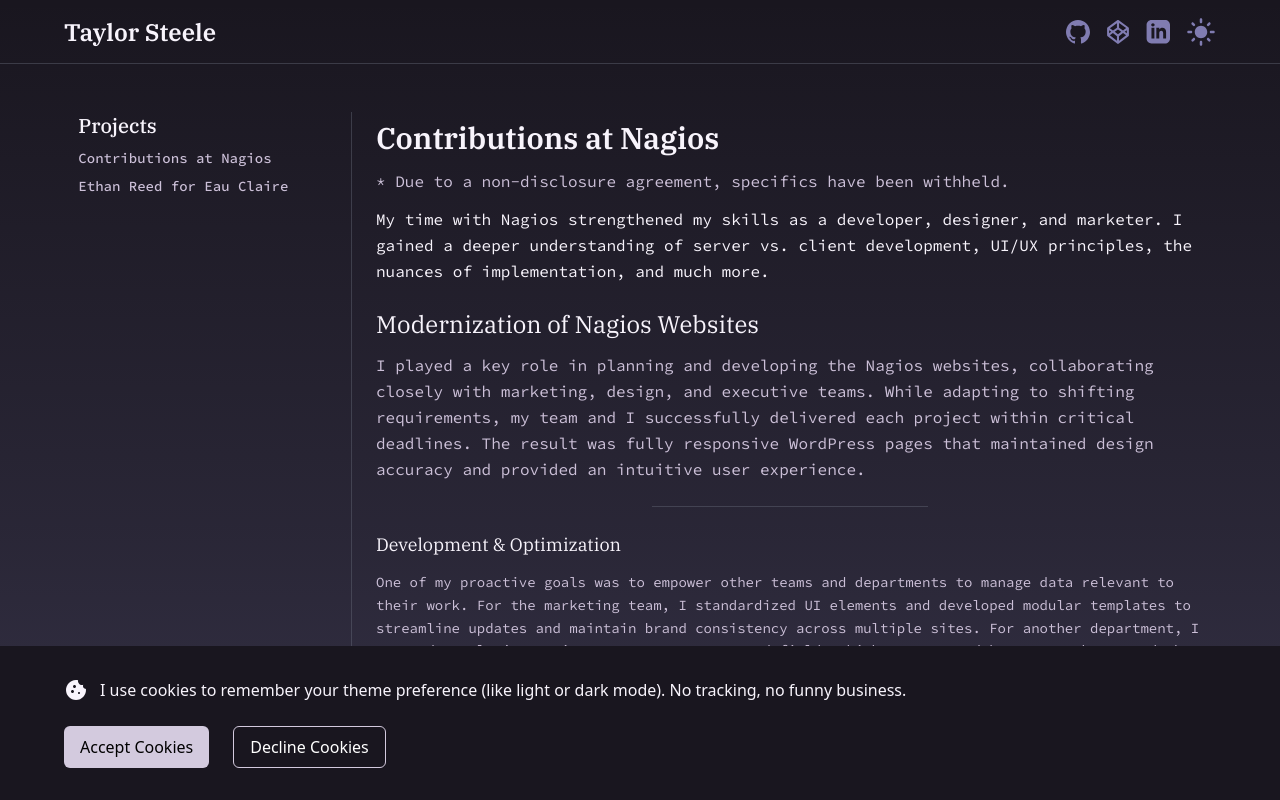
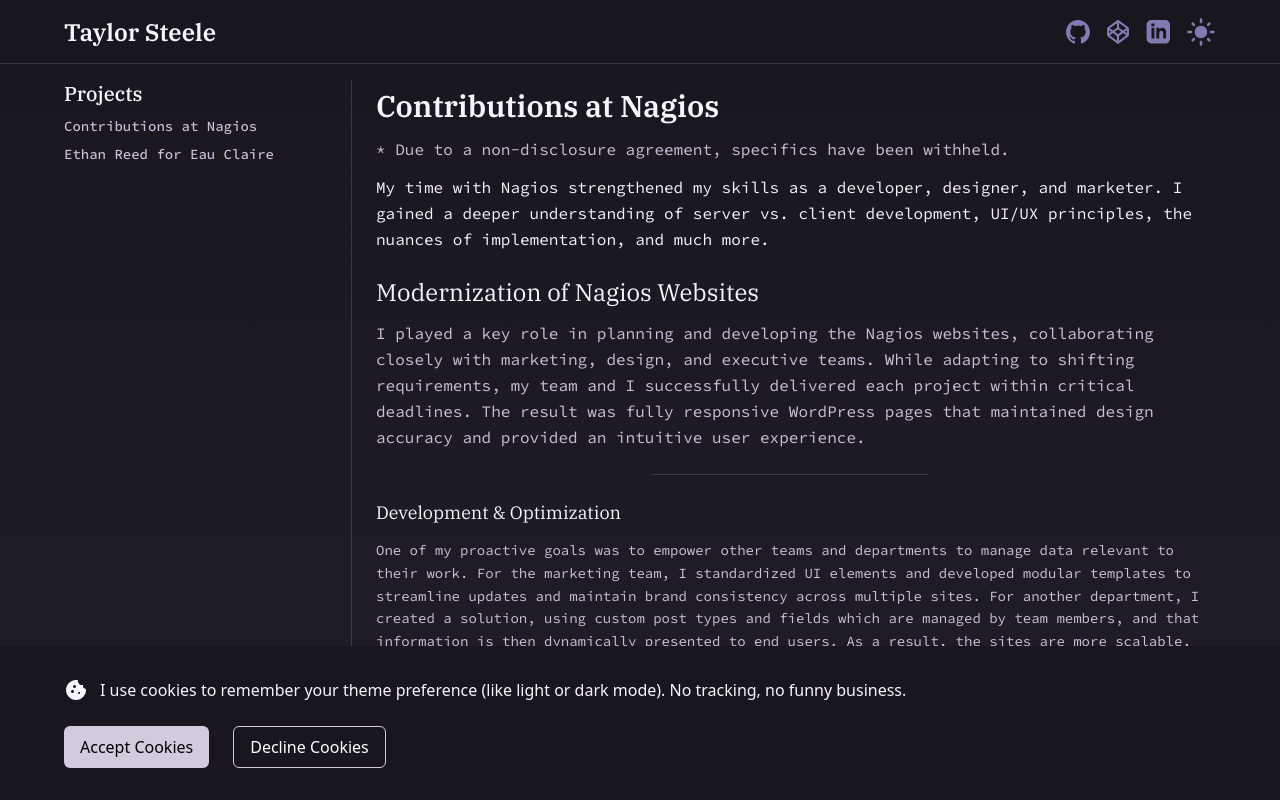
Before and after one commit to MashedTaytors/Steele-site, a Next.js app: page /projects/contributions-at-nagios in a window 1280 px wide. Shown: the top 800 px of the page. Built offline with nearby package versions, Linux system fonts and the light colour scheme; no server answers.

Commit message:
add blur bg to header and modify layout to prevent breaking

```diff
--- a/src/app/projects/layout.tsx
+++ b/src/app/projects/layout.tsx
@@ -9,11 +9,11 @@
 export default async function ProjectsLayout({ children }: { children: React.ReactNode }) {
 
   return (
-    <main className="flex flex-col items-center overflow-hidden h-screen">
+    <main className="flex flex-col items-center min-h-[calc(100vh-4rem)]">
       <Header />
-      <div className="flex flex-col items-center md:w-content md:flex-row md:justify-between">
+      <div className="flex flex-col items-start w-content md:flex-row md:justify-between">
         <ProjectsSidebar />
-        <div className="w-content ml-0 mt-8 pt-6 pr-3 h pb-48 h-screen overflow-y-scroll md:pl-6 md:mt-8 md:w-2/3 lg:w-3/4 ">
+        <div className="mt-24 pt-6 pr-3 pb-48 md:pl-6 md:mt-16 md:w-2/3 lg:w-3/4">
           {children}
         </div>
       </div>
--- a/src/components/Header.tsx
+++ b/src/components/Header.tsx
@@ -5,7 +5,7 @@
 
 const Header = () => {
     return (
-        <header className="flex flex-row justify-center w-full max-h-16 sticky top-0 z-50 ">
+        <header className="flex flex-row justify-center w-full h-16 fixed top-0 z-50 backdrop-blur-md">
             <div className="flex flex-row justify-center  w-full border-b border-gray-500 border-opacity-40">
                 {/* left header */}
             <div className="flex flex-row justify-between items-center w-content">
--- a/src/components/ProjectsSidebar.tsx
+++ b/src/components/ProjectsSidebar.tsx
@@ -23,7 +23,7 @@
     const pathname = usePathname();
 
     return (
-        <div className="flex flex-col w-full justify-center items-center sticky top-20 border-gray-500 border-opacity-40  h-32 border-b md:w-1/3 md:min-h-[calc(100vh-4rem)] md:border-r md:border-b-0 lg:w-1/4">
+        <div className="flex flex-col w-full justify-start items-start sticky top-20 border-gray-500 border-opacity-40  min-h-[calc(100vh-4rem)] border-b md:w-1/3 md:min-h-[calc(100vh-5rem)] md:border-r md:border-b-0 lg:w-1/4">
         <div className="flex flex-col gap-2 w-content h-full">
             {/* hover:overflow-y-scroll once there are more nav items */}
             {links.map((link) => {
```
